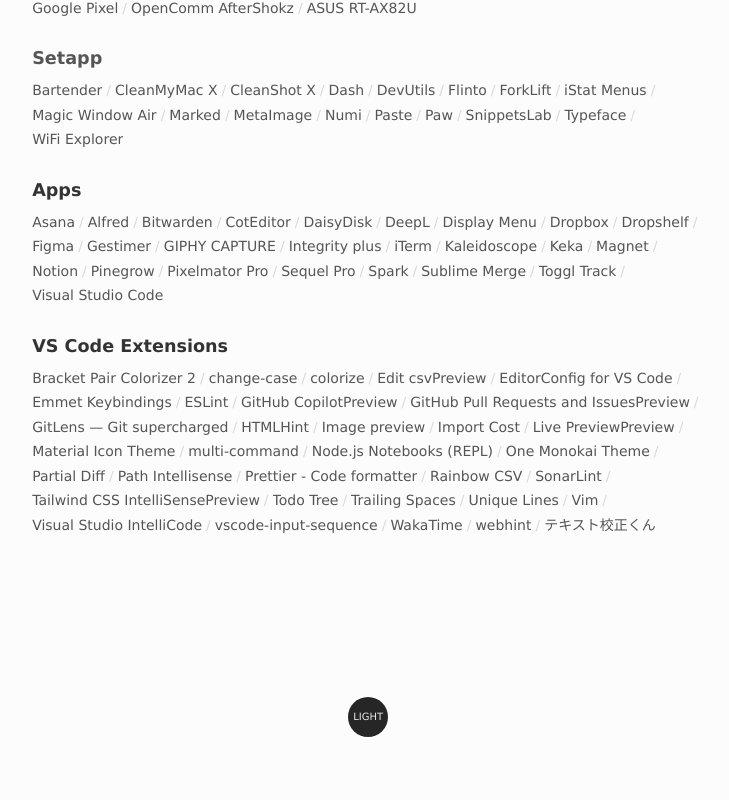
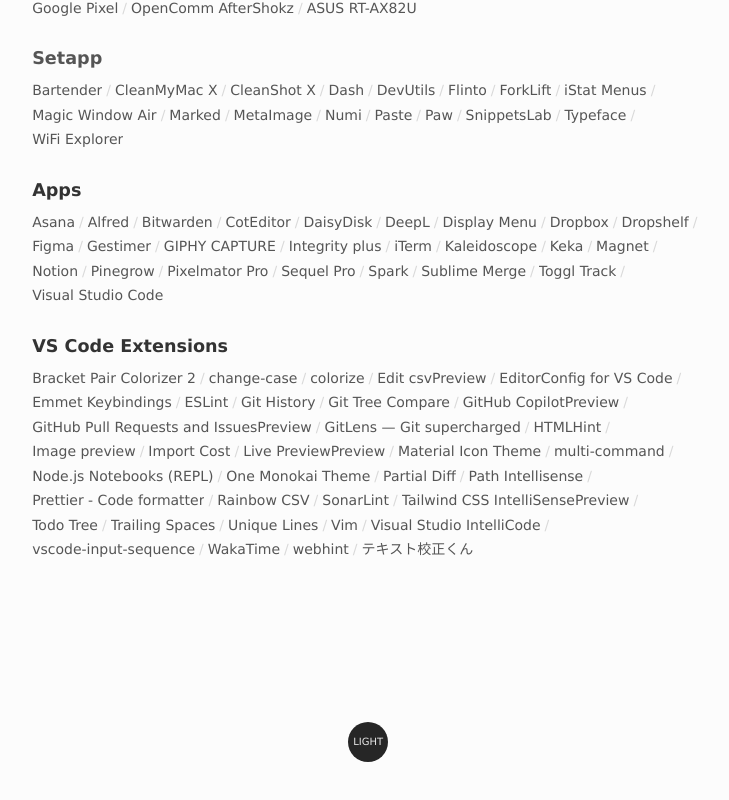
Before and after one commit to usagizmo/usagizmo.com_2021, a Next.js app: page / in a window 1280 px wide. Shown: the part 605-1405 px from the top of the page, without its empty margins (448-1177 px from the left). Before the commit the page ends 1382 px from the top, so only its background shows below. Built offline with nearby package versions, Linux system fonts and the light colour scheme; a web font is replaced by a local one.

Commit message:
Add `Git History` and `Git Tree Compare`

```diff
--- a/src/components/LikesContents.tsx
+++ b/src/components/LikesContents.tsx
@@ -262,6 +262,14 @@
         text: 'ESLint',
       },
       {
+        href: 'https://marketplace.visualstudio.com/items?itemName=donjayamanne.githistory',
+        text: 'Git History',
+      },
+      {
+        href: 'https://marketplace.visualstudio.com/items?itemName=letmaik.git-tree-compare',
+        text: 'Git Tree Compare',
+      },
+      {
         href: 'https://marketplace.visualstudio.com/items?itemName=GitHub.copilot',
         text: 'GitHub CopilotPreview',
       },
```
